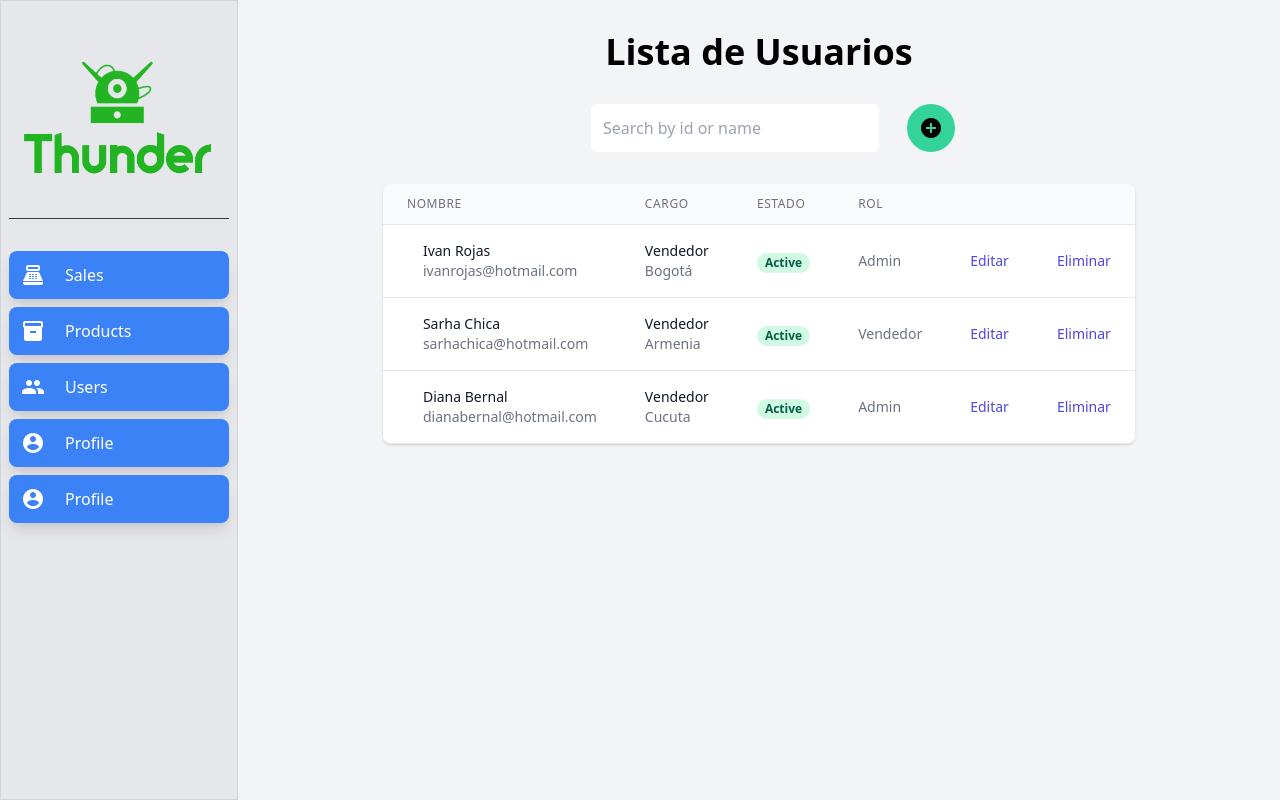
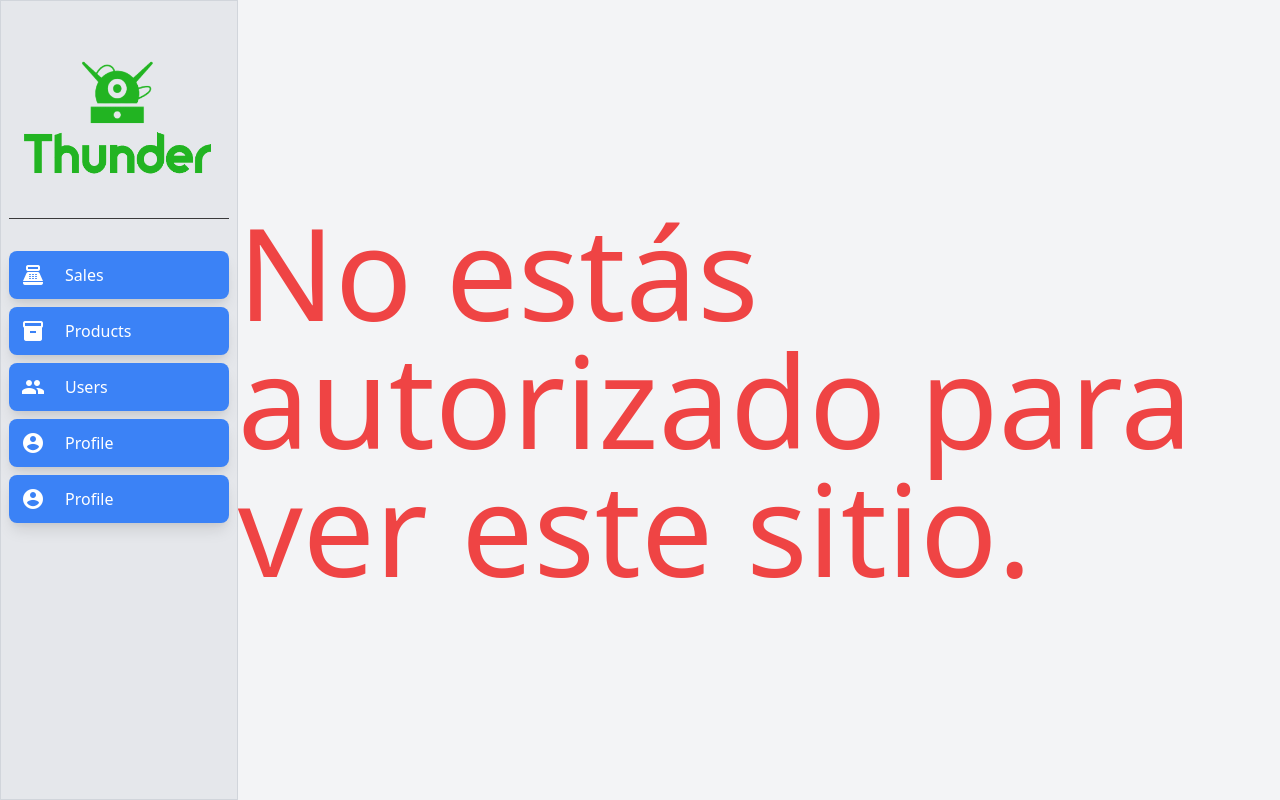
Before and after one commit to johnzarate/MisionTic2022, a React (Create React App) app in the folder app/thunder-devs/: page /admin/Users in a window 1280 px wide. Built offline with nearby package versions, Linux system fonts and the light colour scheme; a web font is replaced by a local one.

Commit message:
Autenticación

```diff
--- a/app/thunder-devs/src/App.js
+++ b/app/thunder-devs/src/App.js
@@ -11,6 +11,8 @@ import { ToastContainer } from 'react-toastify';
 import 'react-toastify/dist/ReactToastify.min.css';
 import NotFoundPage from "pages/NotFoundPage";
 import Users from "pages/Users";
+import PrivateRoute from "components/PrivateRoute";
+import { Auth0Provider } from '@auth0/auth0-react';
 
 function App() {
   const [productToEdit, setProductToEdit] = useState(null);
@@ -19,7 +21,11 @@ function App() {
   }, [productToEdit]);
 
   return (
-    <Router>
+    <Auth0Provider
+        domain="dev-w8mlenzq.us.auth0.com"
+        clientId="Xs8RGslfjoUAmaOnhZ9Oi9vLyMi1J9r2"
+        redirectUri={window.location.origin}>
+      <Router>
       <Switch>
       <Route exact path="/">
         <PublicLayout>
@@ -54,7 +60,9 @@ function App() {
               <CreateProductPage />
             </Route>
             <Route exact path="/admin/Users">
-              <Users />
+            <PrivateRoute>
+              <Users/>
+            </PrivateRoute>
             </Route>
           </ProductToEditContext.Provider>
         </AdminLayout>
@@ -77,6 +85,7 @@ function App() {
         pauseOnHover={false}
       />
     </Router>
+    </Auth0Provider>
   );
 }
 
--- /dev/null
+++ b/app/thunder-devs/src/components/PrivateRoute.jsx
@@ -0,0 +1,14 @@
+import React from 'react';
+import { useAuth0 } from '@auth0/auth0-react';
+
+
+const PrivateRoute = ({ children }) => {
+
+    const { isAuthenticated } = useAuth0();
+    if ( isAuthenticated ) {
+        return children;
+    }
+    return <div className='text-9xl text-red-500 '>No estás autorizado para ver este sitio.</div>;
+  };
+
+  export default PrivateRoute;
```
Also changed, not shown: app/thunder-devs/src/pages/EditarUsuario.jsx (added).
